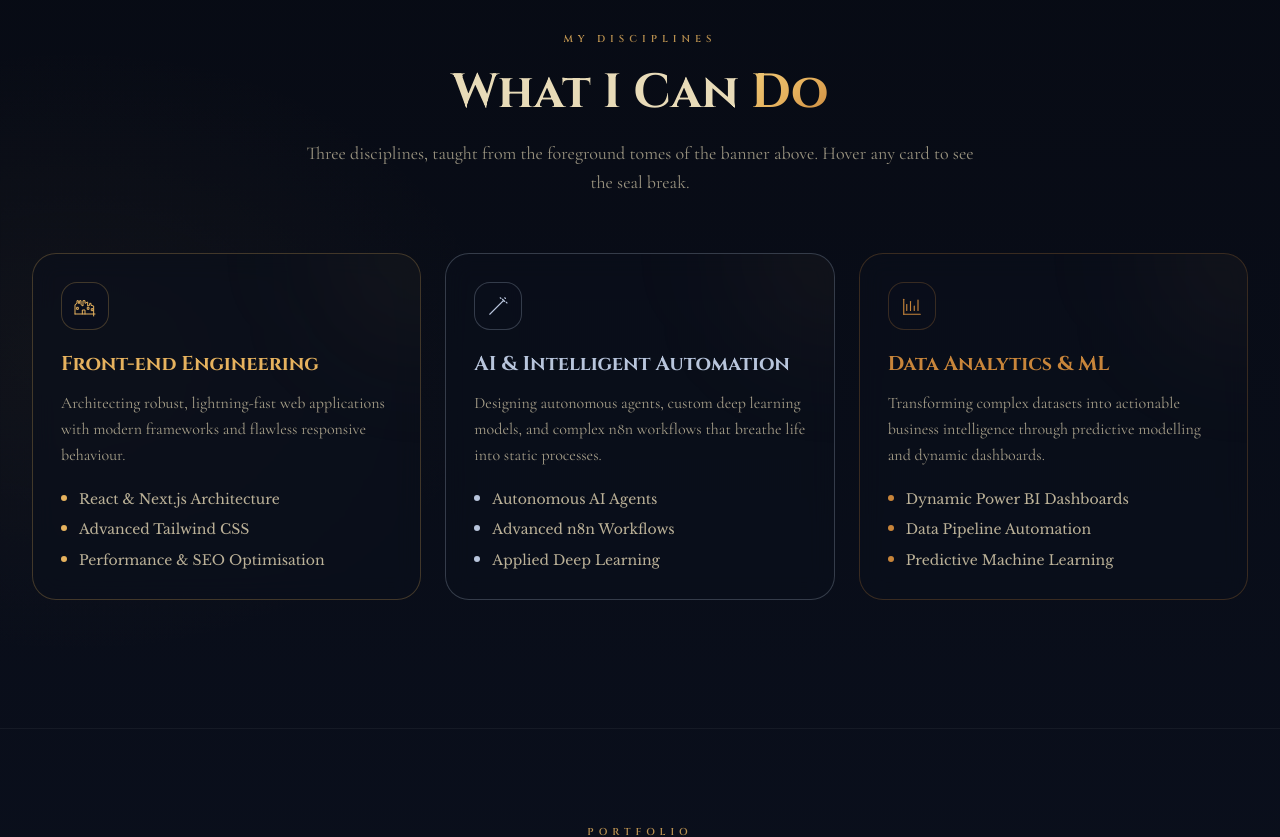
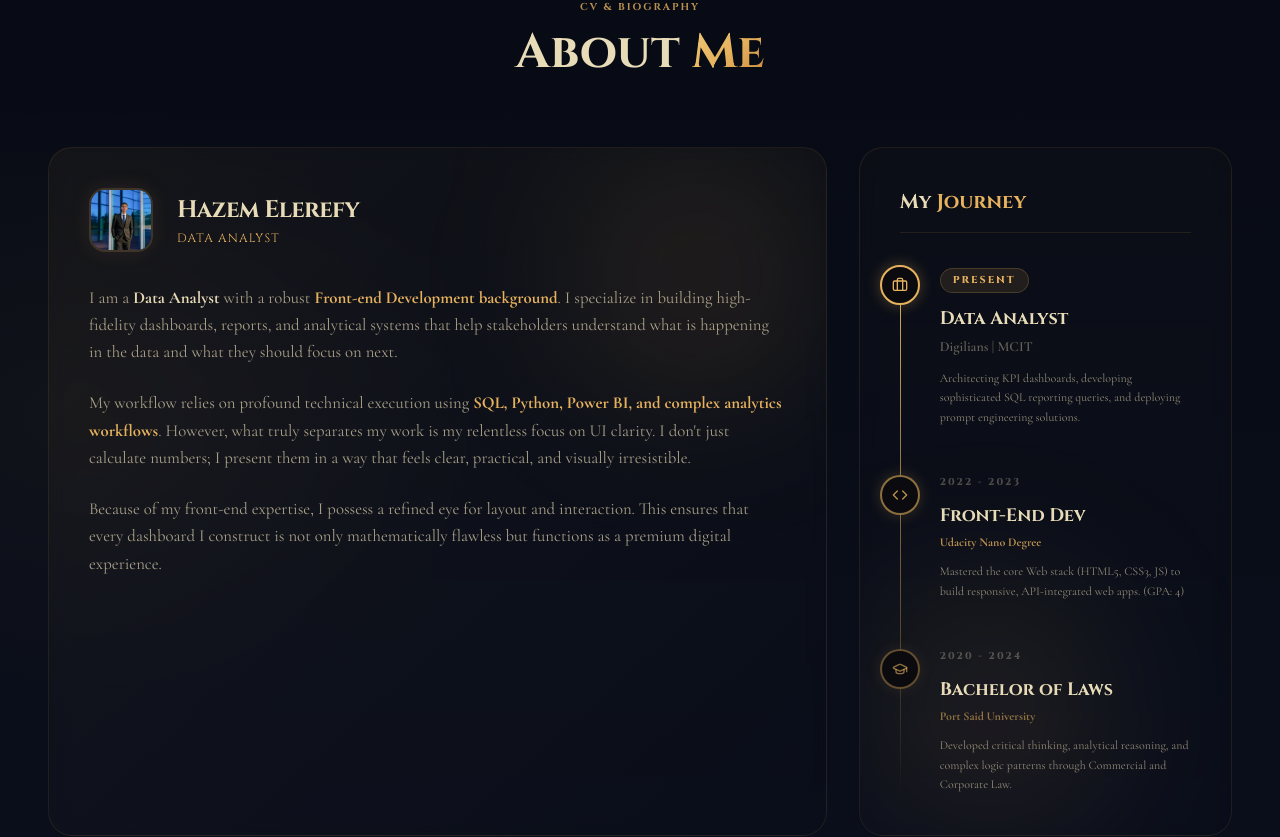
Before and after one commit to ELErefygroup/hazemelerefy-website-harry-potter-edition-, a Next.js app: page /portfolio in a window 1280 px wide. Shown: the part 960-1797 px from the top of the page. Built offline with nearby package versions, Linux system fonts and the light colour scheme; no server answers.

Commit message:
feat: replace ExpertiseTrio with actual About Me section on portfolio page

```diff
--- a/src/app/portfolio/page.tsx
+++ b/src/app/portfolio/page.tsx
@@ -1,6 +1,6 @@
 import type { Metadata } from "next";
 import { PortfolioHero } from "@/components/portfolio/PortfolioHero";
-import { ExpertiseTrio } from "@/components/home/ExpertiseTrio";
+import { AboutMe } from "@/components/portfolio/AboutMe";
 import { PortfolioGallery } from "@/components/portfolio/PortfolioGallery";
 import { ClosingCharm } from "@/components/home/ClosingCharm";
 
@@ -20,7 +20,7 @@ export default function PortfolioPage() {
   return (
     <>
       <PortfolioHero />
-      <ExpertiseTrio />
+      <AboutMe />
       <PortfolioGallery />
       <ClosingCharm />
     </>
--- /dev/null
+++ b/src/components/portfolio/AboutMe.tsx
@@ -0,0 +1,174 @@
+"use client";
+
+import { motion } from "framer-motion";
+import Image from "next/image";
+import { BriefcaseIcon, CodeIcon, GraduationCapIcon } from "lucide-react";
+
+export function AboutMe() {
+  return (
+    <section
+      id="portfolio-about"
+      className="relative z-30 mx-auto max-w-7xl border-t border-candle/10 px-6 py-24 md:px-12"
+    >
+      <div className="mb-16 text-center">
+        <span className="mb-2 block font-display text-[10px] font-bold uppercase tracking-[0.2em] text-candle/80">
+          CV & Biography
+        </span>
+        <h2 className="font-display text-4xl font-bold leading-tight text-parchment md:text-5xl">
+          About{" "}
+          <span className="bg-gradient-to-br from-[#F0CB7A] via-[#E6B25E] to-[#C8853A] bg-clip-text text-transparent">
+            Me
+          </span>
+        </h2>
+      </div>
+
+      <div className="grid grid-cols-1 gap-8 lg:grid-cols-3">
+        {/* Bio & Identity Area */}
+        <motion.div
+          initial={{ opacity: 0, x: -20 }}
+          whileInView={{ opacity: 1, x: 0 }}
+          viewport={{ once: true }}
+          transition={{ duration: 0.8 }}
+          className="group relative overflow-hidden rounded-3xl border border-candle/10 bg-gradient-to-br from-candle/[0.05] to-transparent p-8 md:p-10 lg:col-span-2 backdrop-blur-sm"
+        >
+          <div className="absolute right-0 top-0 h-64 w-64 rounded-full bg-candle/10 blur-[80px] transition-all duration-700 group-hover:bg-candle/20" />
+
+          <div className="relative z-10">
+            {/* Small avatar & greeting */}
+            <div className="mb-8 flex items-center gap-6">
+              <div className="h-16 w-16 overflow-hidden rounded-2xl border-2 border-candle/20 shadow-[0_0_20px_rgba(230,178,94,0.1)]">
+                <Image
+                  src="/images/profile.jpg"
+                  alt="Hazem Elerefy"
+                  width={64}
+                  height={64}
+                  className="h-full w-full object-cover"
+                />
+              </div>
+              <div>
+                <h3 className="font-display text-2xl font-bold tracking-tight text-parchment">
+                  Hazem Elerefy
+                </h3>
+                <div className="mt-1 font-display text-xs font-medium uppercase tracking-widest text-candle">
+                  Data Analyst
+                </div>
+              </div>
+            </div>
+
+            {/* The actual CV statement */}
+            <div className="space-y-6 font-heading text-[1.05rem] leading-relaxed text-parchment/70">
+              <p>
+                I am a <strong className="text-parchment">Data Analyst</strong>{" "}
+                with a robust{" "}
+                <strong className="text-candle">
+                  Front-end Development background
+                </strong>
+                . I specialize in building high-fidelity dashboards, reports, and
+                analytical systems that help stakeholders understand what is
+                happening in the data and what they should focus on next.
+              </p>
+              <p>
+                My workflow relies on profound technical execution using{" "}
+                <strong className="text-candle">
+                  SQL, Python, Power BI, and complex analytics workflows
+                </strong>
+                . However, what truly separates my work is my relentless focus on
+                UI clarity. I don't just calculate numbers; I present them in a
+                way that feels clear, practical, and visually irresistible.
+              </p>
+              <p>
+                Because of my front-end expertise, I possess a refined eye for
+                layout and interaction. This ensures that every dashboard I
+                construct is not only mathematically flawless but functions as a
+                premium digital experience.
+              </p>
+            </div>
+          </div>
+        </motion.div>
+
+        {/* Experience Timeline Column */}
+        <motion.div
+          initial={{ opacity: 0, x: 20 }}
+          whileInView={{ opacity: 1, x: 0 }}
+          viewport={{ once: true }}
+          transition={{ duration: 0.8 }}
+          className="group relative overflow-hidden rounded-3xl border border-candle/10 bg-gradient-to-b from-candle/[0.02] to-transparent p-8 md:p-10 lg:col-span-1 backdrop-blur-sm"
+        >
+          <div className="absolute bottom-0 left-0 h-64 w-64 rounded-full bg-candle/10 blur-[80px] transition-all duration-700 group-hover:bg-candle/20" />
+
+          <h4 className="mb-8 border-b border-candle/10 pb-4 font-display text-xl font-bold text-parchment">
+            My <span className="text-candle">Journey</span>
+          </h4>
+
+          <div className="relative space-y-12 before:absolute before:inset-0 before:left-0 before:h-full before:w-px before:bg-gradient-to-b before:from-candle before:via-candle/50 before:to-transparent">
+            {/* EX 1 */}
+            <div className="relative flex items-start">
+              <div className="absolute -left-5 z-10 flex h-10 w-10 items-center justify-center rounded-full border-2 border-candle bg-[#0B0B0F] text-xs text-candle shadow-[0_0_15px_rgba(230,178,94,0.3)] transition-transform group-hover:scale-110">
+                <BriefcaseIcon size={16} />
+              </div>
+              <div className="ml-10 w-full">
+                <div className="mb-3 inline-block rounded-full border border-candle/20 bg-candle/10 px-3 py-1 font-display text-[10px] font-black uppercase tracking-[0.2em] text-candle">
+                  Present
+                </div>
+                <h5 className="mb-1 font-display text-lg font-bold text-parchment transition-colors group-hover:text-candle">
+                  Data Analyst
+                </h5>
+                <div className="mb-3 font-heading text-sm font-semibold text-parchment/40">
+                  Digilians | MCIT
+                </div>
+                <p className="max-w-md font-heading text-xs leading-relaxed text-parchment/60">
+                  Architecting KPI dashboards, developing sophisticated SQL
+                  reporting queries, and deploying prompt engineering solutions.
+                </p>
+              </div>
+            </div>
+
+            {/* EX 2 */}
+            <div className="relative flex items-start">
+              <div className="absolute -left-5 z-10 flex h-10 w-10 items-center justify-center rounded-full border-2 border-candle/60 bg-[#0B0B0F] text-xs text-candle/80 shadow-[0_0_15px_rgba(230,178,94,0.2)] transition-transform group-hover:scale-110">
+                <CodeIcon size={16} />
+              </div>
+              <div className="ml-10 w-full">
+                <div className="mb-3 font-display text-[10px] font-black uppercase tracking-[0.2em] text-parchment/30">
+                  2022 - 2023
+                </div>
+                <h5 className="mb-1 font-display text-lg font-bold text-parchment transition-colors group-hover:text-candle/80">
+                  Front-End Dev
+                </h5>
+                <div className="mb-3 font-heading text-xs font-bold text-candle/80">
+                  Udacity Nano Degree
+                </div>
+                <p className="max-w-md font-heading text-xs leading-relaxed text-parchment/60">
+                  Mastered the core Web stack (HTML5, CSS3, JS) to build
+                  responsive, API-integrated web apps. (GPA: 4)
+                </p>
+              </div>
+            </div>
+
+            {/* EX 3 */}
+            <div className="relative flex items-start">
+              <div className="absolute -left-5 z-10 flex h-10 w-10 items-center justify-center rounded-full border-2 border-candle/40 bg-[#0B0B0F] text-xs text-candle/60 shadow-[0_0_15px_rgba(230,178,94,0.1)] transition-transform group-hover:scale-110">
+                <GraduationCapIcon size={16} />
+              </div>
+              <div className="ml-10 w-full">
+                <div className="mb-3 font-display text-[10px] font-black uppercase tracking-[0.2em] text-parchment/30">
+                  2020 - 2024
+                </div>
+                <h5 className="mb-1 font-display text-lg font-bold text-parchment transition-colors group-hover:text-candle/60">
+                  Bachelor of Laws
+                </h5>
+                <div className="mb-3 font-heading text-xs font-bold text-candle/60">
+                  Port Said University
+                </div>
+                <p className="max-w-md font-heading text-xs leading-relaxed text-parchment/60">
+                  Developed critical thinking, analytical reasoning, and complex
+                  logic patterns through Commercial and Corporate Law.
+                </p>
+              </div>
+            </div>
+          </div>
+        </motion.div>
+      </div>
+    </section>
+  );
+}
```
